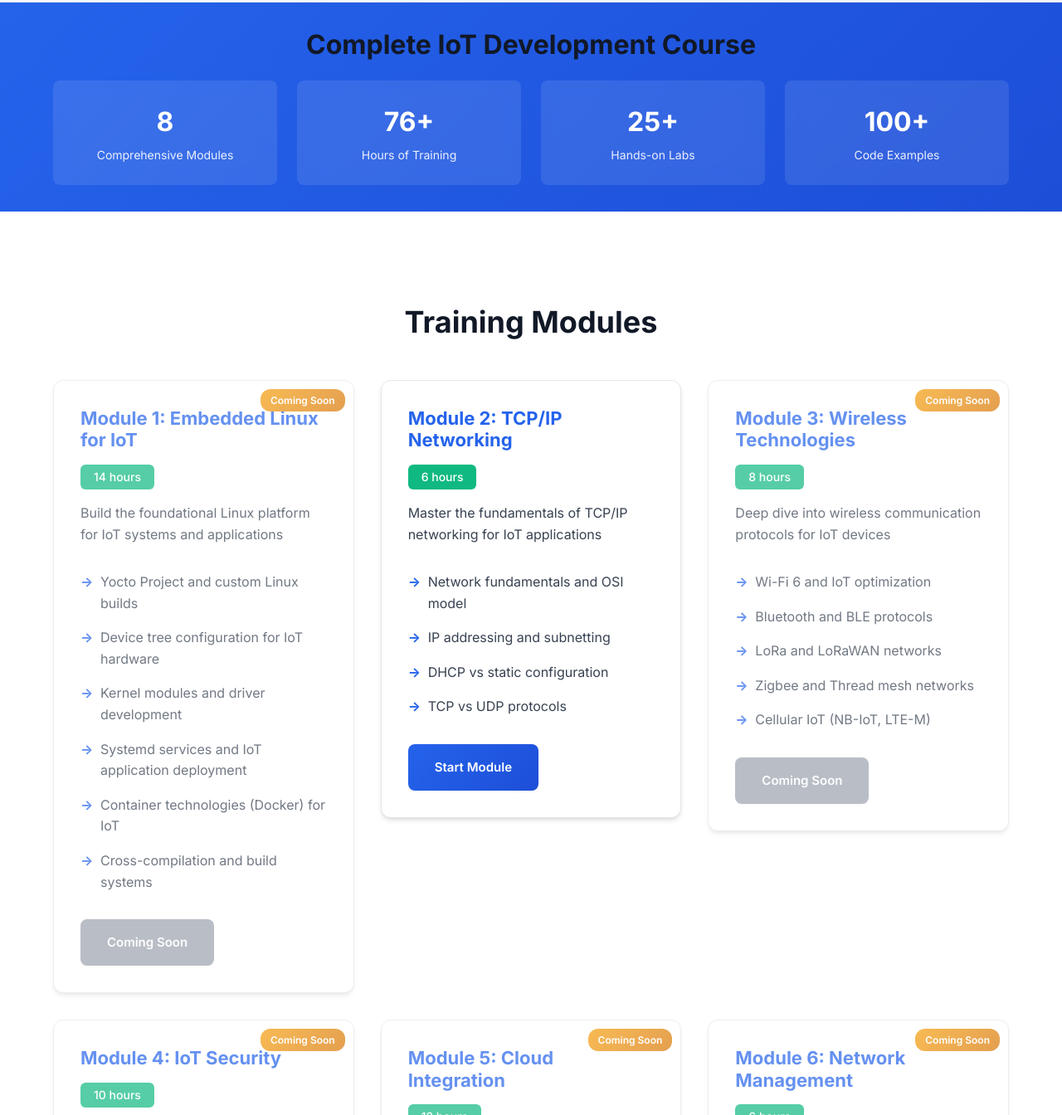
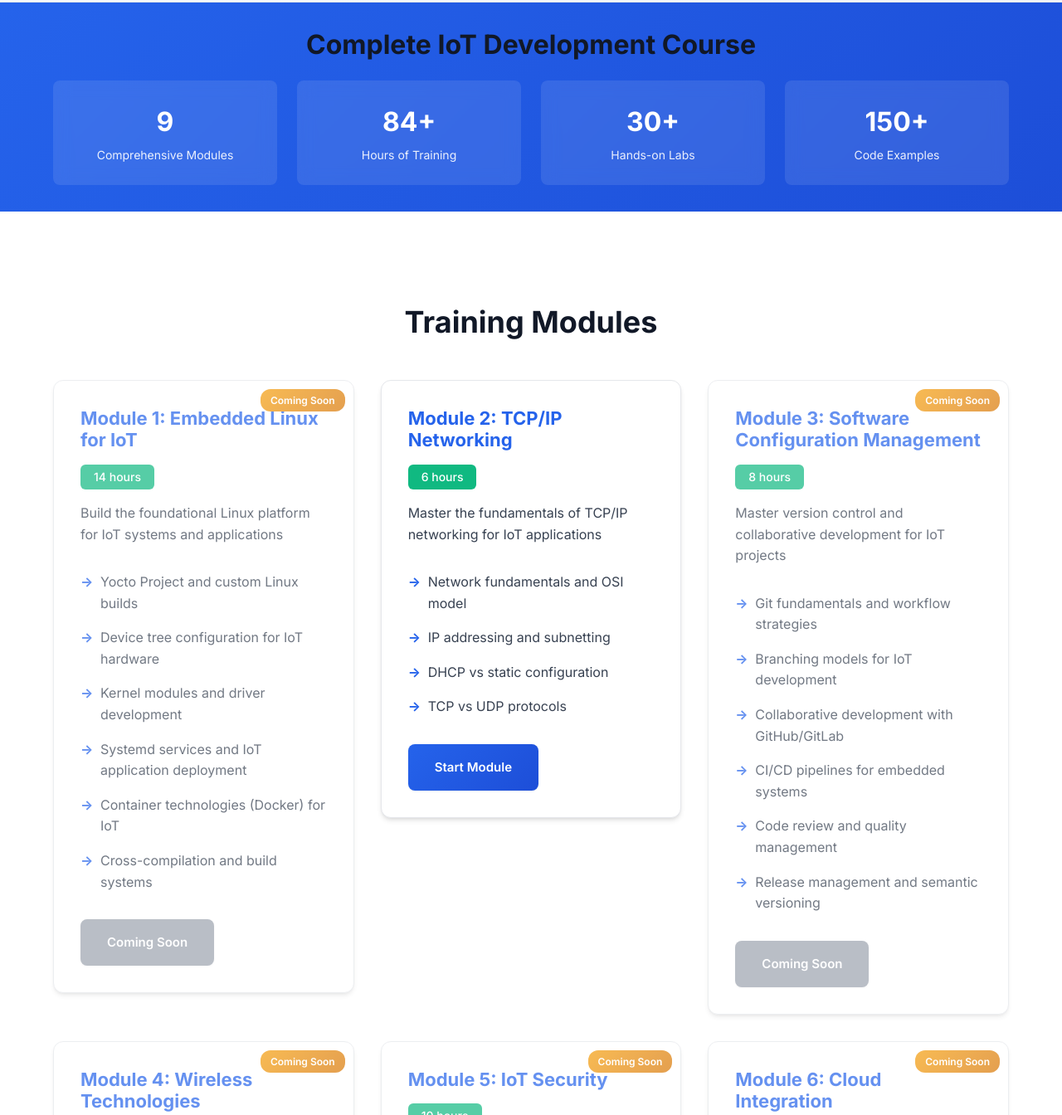
Before and after one commit to DynamicDevices/iot-training-course, a website: page index.html in a window 1280 px wide. Shown: the part 380-1724 px from the top of the page at 83% size. Drawn offline with Linux system fonts and the light colour scheme.

Commit message:
feat: Add Module 3 - Software Configuration Management with Git
- Insert comprehensive Git/SCM module after TCP/IP networking
- Cover Git fundamentals, workflow strategies, and collaborative development
- Include CI/CD pipelines and release management for IoT projects
- Renumber subsequent modules (Wireless becomes Module 4, etc.)
- Update course statistics to reflect 9 modules and 84+ hours
- Position SCM module strategically before advanced IoT topics

Module 3 topics include:
* Git fundamentals and workflow strategies
* Branching models for IoT development
* Collaborative development with GitHub/GitLab
* CI/CD pipelines for embedded systems
* Code review and quality management
* Release management and semantic versioning

Course progression now: Platform → Networking → Development Tools → Advanced Topics

```diff
--- a/index.html
+++ b/index.html
@@ -105,19 +105,19 @@
                 <h2>Complete IoT Development Course</h2>
                 <div class="stats-grid">
                     <div class="stat-item">
-                        <span class="stat-number">8</span>
+                        <span class="stat-number">9</span>
                         <div class="stat-label">Comprehensive Modules</div>
                     </div>
                     <div class="stat-item">
-                        <span class="stat-number">76+</span>
+                        <span class="stat-number">84+</span>
                         <div class="stat-label">Hours of Training</div>
                     </div>
                     <div class="stat-item">
-                        <span class="stat-number">25+</span>
+                        <span class="stat-number">30+</span>
                         <div class="stat-label">Hands-on Labs</div>
                     </div>
                     <div class="stat-item">
-                        <span class="stat-number">100+</span>
+                        <span class="stat-number">150+</span>
                         <div class="stat-label">Code Examples</div>
                     </div>
                 </div>
@@ -157,7 +157,22 @@
                     </div>
 
                     <div class="session-card coming-soon">
-                        <h3>Module 3: Wireless Technologies</h3>
+                        <h3>Module 3: Software Configuration Management</h3>
+                        <div class="session-duration">8 hours</div>
+                        <p>Master version control and collaborative development for IoT projects</p>
+                        <ul>
+                            <li>Git fundamentals and workflow strategies</li>
+                            <li>Branching models for IoT development</li>
+                            <li>Collaborative development with GitHub/GitLab</li>
+                            <li>CI/CD pipelines for embedded systems</li>
+                            <li>Code review and quality management</li>
+                            <li>Release management and semantic versioning</li>
+                        </ul>
+                        <a href="#" class="session-link">Coming Soon</a>
+                    </div>
+
+                    <div class="session-card coming-soon">
+                        <h3>Module 4: Wireless Technologies</h3>
                         <div class="session-duration">8 hours</div>
                         <p>Deep dive into wireless communication protocols for IoT devices</p>
                         <ul>
@@ -171,7 +186,7 @@
                     </div>
 
                     <div class="session-card coming-soon">
-                        <h3>Module 4: IoT Security</h3>
+                        <h3>Module 5: IoT Security</h3>
                         <div class="session-duration">10 hours</div>
                         <p>Implement robust security measures for IoT deployments</p>
                         <ul>
@@ -185,7 +200,7 @@
                     </div>
 
                     <div class="session-card coming-soon">
-                        <h3>Module 5: Cloud Integration</h3>
+                        <h3>Module 6: Cloud Integration</h3>
                         <div class="session-duration">12 hours</div>
                         <p>Connect IoT devices to cloud platforms and services</p>
                         <ul>
@@ -199,7 +214,7 @@
                     </div>
 
                     <div class="session-card coming-soon">
-                        <h3>Module 6: Network Management</h3>
+                        <h3>Module 7: Network Management</h3>
                         <div class="session-duration">6 hours</div>
                         <p>Monitor, manage, and troubleshoot IoT networks at scale</p>
                         <ul>
@@ -213,7 +228,7 @@
                     </div>
 
                     <div class="session-card coming-soon">
-                        <h3>Module 7: Advanced Protocols</h3>
+                        <h3>Module 8: Advanced Protocols</h3>
                         <div class="session-duration">8 hours</div>
                         <p>Explore specialized protocols for industrial and enterprise IoT</p>
                         <ul>
@@ -227,7 +242,7 @@
                     </div>
 
                     <div class="session-card coming-soon">
-                        <h3>Module 8: Real-Time Operating Systems</h3>
+                        <h3>Module 9: Real-Time Operating Systems</h3>
                         <div class="session-duration">12 hours</div>
                         <p>Implement deterministic IoT systems with real-time constraints</p>
                         <ul>
```
